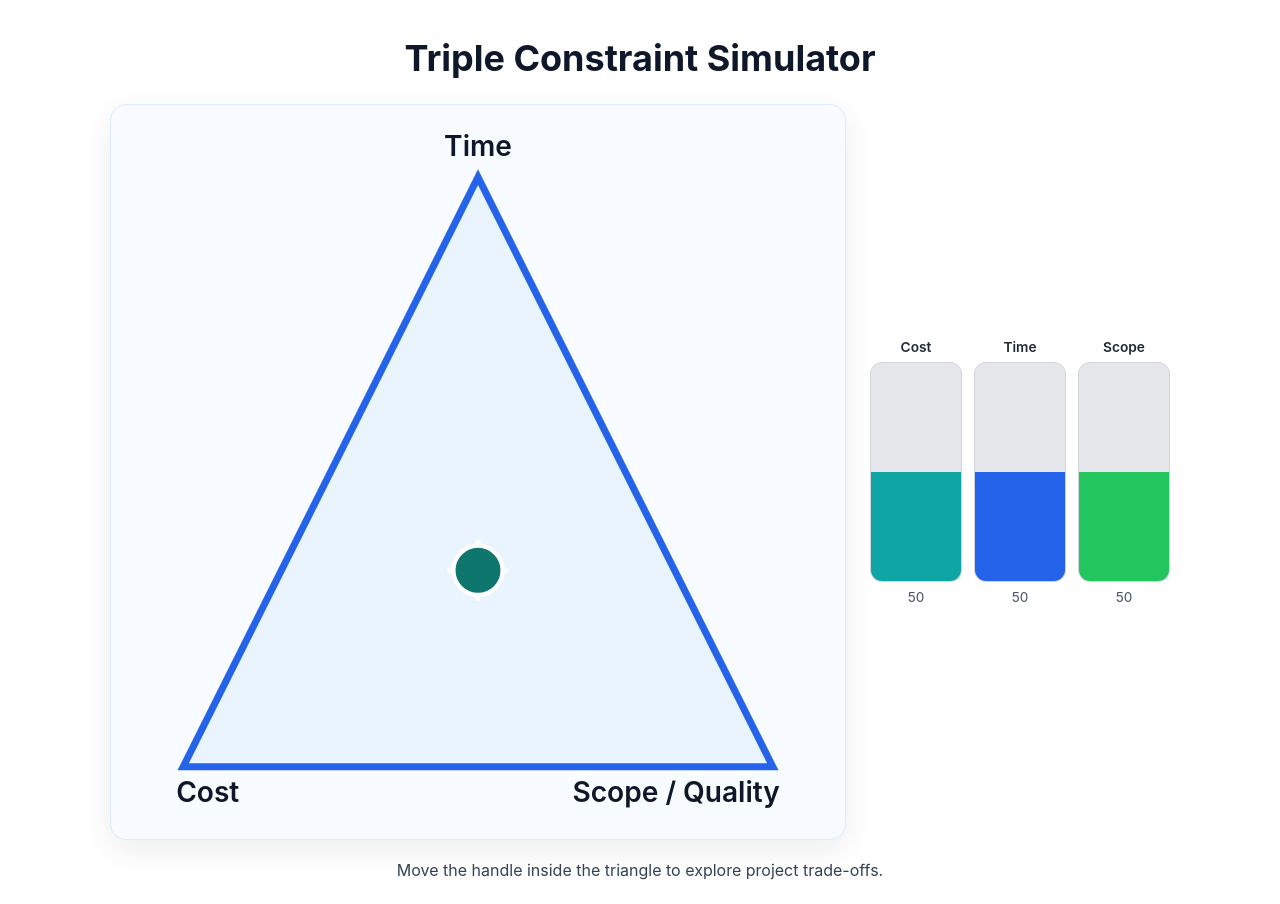
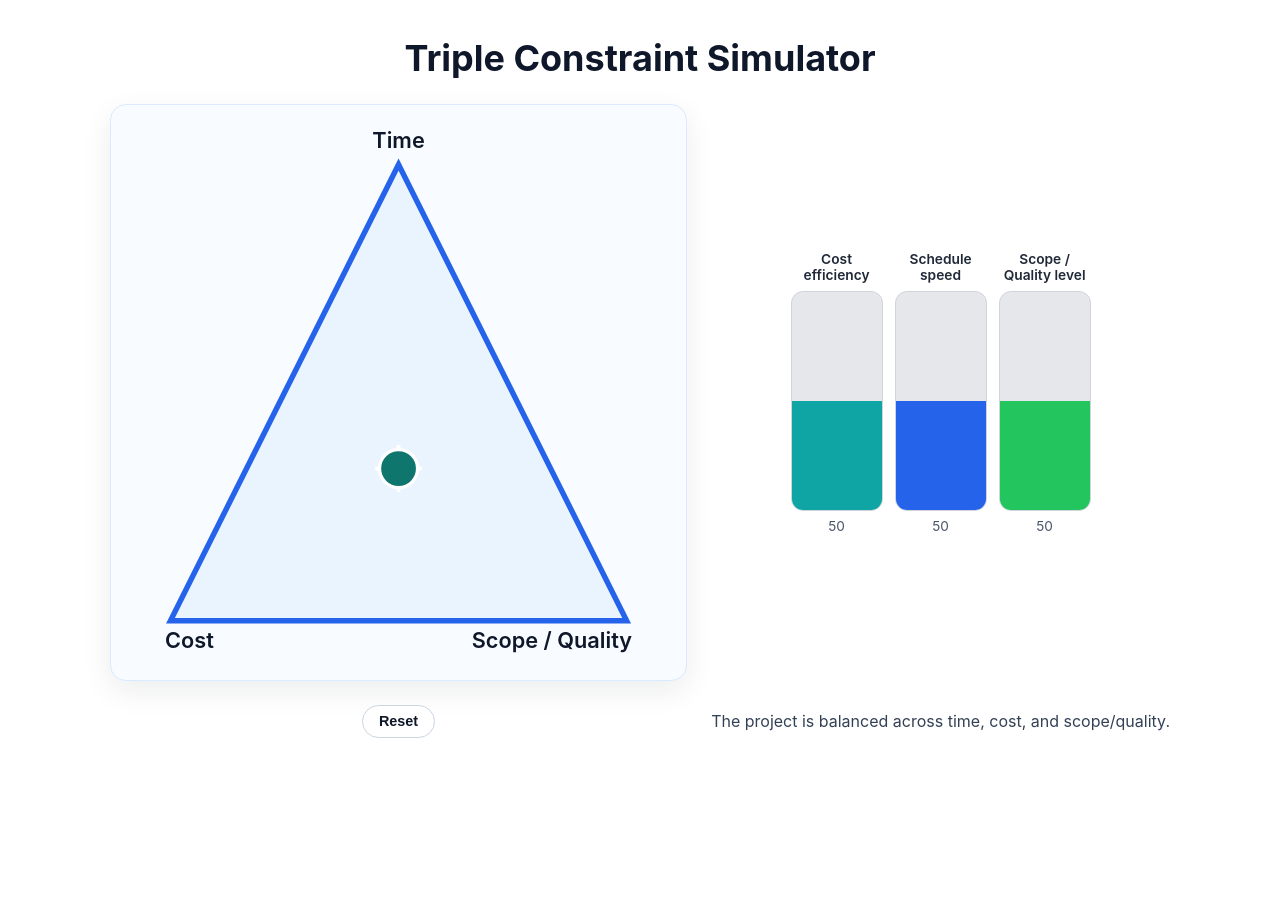
Before and after one commit to candiedcandidate/pm-triangle-prototype, a React (Vite) app: page / in a window 1280 px wide. After the commit the page ends 800 px from the top, so only its background shows below. Built offline with nearby package versions, Linux system fonts and the light colour scheme.

Commit message:
Improve simulator clarity with explicit labels, live explanation, and reset
Agent-Logs-Url: https://github.com/candiedcandidate/pm-triangle-prototype/sessions/c0f909b6-a8d0-447b-8dad-608202cb55f8

Co-authored-by: candiedcandidate <275355817+candiedcandidate@users.noreply.github.com>

```diff
--- a/src/App.css
+++ b/src/App.css
@@ -107,8 +107,28 @@ h1 {
   color: #475569;
 }
 
-.explanation {
-  margin: 1.25rem 0 0;
+.simulator-controls {
+  display: flex;
+  justify-content: center;
+}
+
+.reset-button {
+  border: 1px solid #cbd5e1;
+  background: #ffffff;
+  color: #0f172a;
+  border-radius: 999px;
+  padding: 0.45rem 1rem;
+  font-size: 0.9rem;
+  font-weight: 600;
+  cursor: pointer;
+}
+
+.reset-button:hover {
+  background: #f8fafc;
+}
+
+.live-explanation {
+  margin: 0;
   text-align: center;
   color: #334155;
 }
--- a/src/App.tsx
+++ b/src/App.tsx
@@ -125,6 +125,30 @@ const TRIANGLE: Triangle = {
 }
 
 const HANDLE_RADIUS = 3.5
+const BALANCE_THRESHOLD = 0.1
+
+const describeConstraintPosition = (weights: ConstraintValues): string => {
+  const target = 1 / 3
+  const maxDeviationFromBalanced = Math.max(
+    Math.abs(weights.time - target),
+    Math.abs(weights.cost - target),
+    Math.abs(weights.scope - target),
+  )
+
+  if (maxDeviationFromBalanced <= BALANCE_THRESHOLD) {
+    return 'The project is balanced across time, cost, and scope/quality.'
+  }
+
+  if (weights.cost >= weights.time && weights.cost >= weights.scope) {
+    return 'Optimizing for lower cost increases schedule pressure and limits scope/quality.'
+  }
+
+  if (weights.time >= weights.cost && weights.time >= weights.scope) {
+    return 'Optimizing for faster delivery increases cost pressure and limits scope/quality.'
+  }
+
+  return 'Pushing for higher scope/quality increases both time and cost.'
+}
 
 function ConstraintBar({ label, value, color }: ConstraintBarProps) {
   return (
@@ -143,11 +167,17 @@ function ConstraintBar({ label, value, color }: ConstraintBarProps) {
 
 function TriangleSimulator() {
   const svgRef = useRef<SVGSVGElement | null>(null)
-  const [handle, setHandle] = useState<Point>(() => centroid(TRIANGLE))
+  const triangleCentroid = useMemo(() => centroid(TRIANGLE), [])
+  const [handle, setHandle] = useState<Point>(() => triangleCentroid)
+  const weights = useMemo(() => barycentricWeights(handle, TRIANGLE), [handle])
 
   const values = useMemo(
     () => mapPointToConstraintValues(handle, TRIANGLE),
     [handle],
+  )
+  const liveExplanation = useMemo(
+    () => describeConstraintPosition(weights),
+    [weights],
   )
 
   const updateHandleFromPointer = (clientX: number, clientY: number) => {
@@ -244,14 +274,35 @@ function TriangleSimulator() {
       </div>
 
       <div className="bars-panel" aria-live="polite">
-        <ConstraintBar label="Cost" value={values.cost} color="#0ea5a4" />
-        <ConstraintBar label="Time" value={values.time} color="#2563eb" />
         <ConstraintBar
-          label="Scope"
+          label="Cost efficiency"
+          value={values.cost}
+          color="#0ea5a4"
+        />
+        <ConstraintBar
+          label="Schedule speed"
+          value={values.time}
+          color="#2563eb"
+        />
+        <ConstraintBar
+          label="Scope / Quality level"
           value={values.scope}
           color="#22c55e"
         />
       </div>
+
+      <div className="simulator-controls">
+        <button
+          type="button"
+          className="reset-button"
+          onClick={() => setHandle(triangleCentroid)}
+        >
+          Reset
+        </button>
+      </div>
+      <p className="live-explanation" aria-live="polite">
+        {liveExplanation}
+      </p>
     </div>
   )
 }
@@ -261,9 +312,6 @@ function App() {
     <main className="app-shell">
       <h1>Triple Constraint Simulator</h1>
       <TriangleSimulator />
-      <p className="explanation">
-        Move the handle inside the triangle to explore project trade-offs.
-      </p>
     </main>
   )
 }
```
